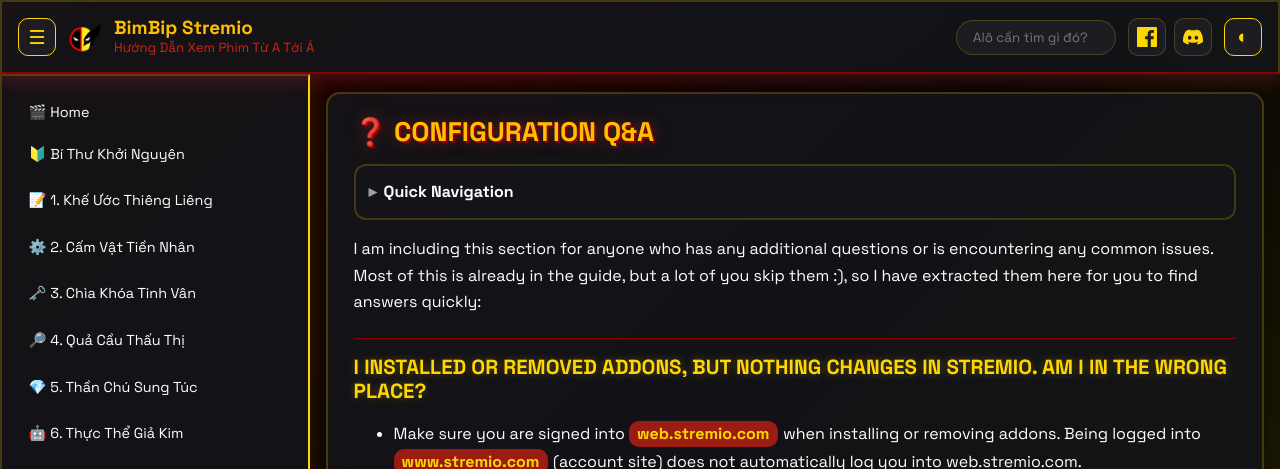
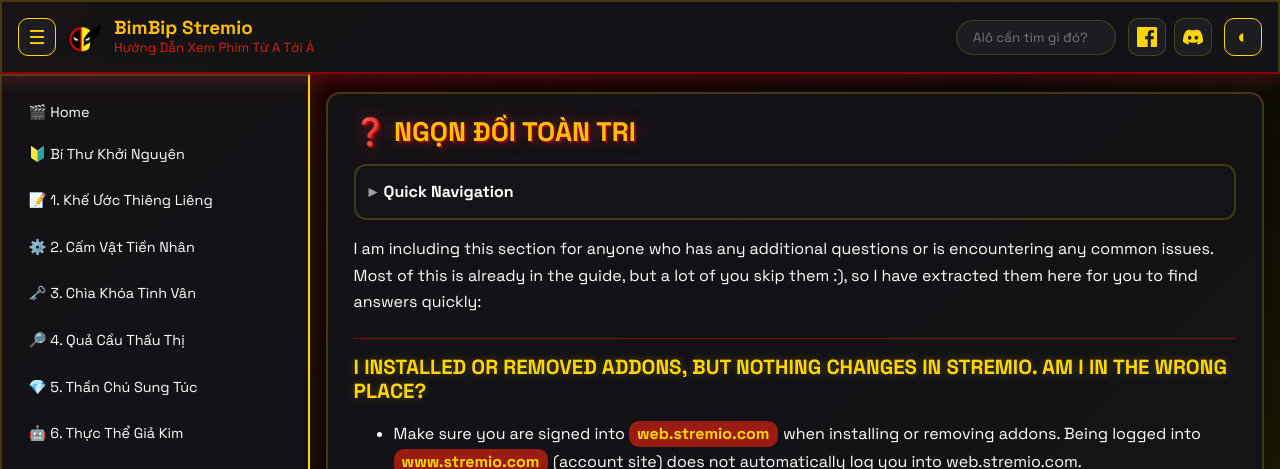
Before and after one commit to bimbipsubteam/bimbip-stremio, a Jekyll site: the page built from docs/guide/8-Configuration-QA.md, in a window 1280 px wide and 900 px high, cut to the strip 0-469 px from the top of the window. Built offline with Jekyll 4.4.1, drawn with Linux system fonts in a browser that asks for light colours; some of the changed text lies outside the part shown.

Commit message:
Update 8-Configuration-QA.md

```diff
--- a/docs/guide/8-Configuration-QA.md
+++ b/docs/guide/8-Configuration-QA.md
@@ -1,9 +1,9 @@
 ---
 layout: guide
-title: "❓ Configuration Q&A"
+title: "❓ Ngọn Đồi Toàn Tri"
 ---
 
-# ❓ Configuration Q&A
+# ❓ Ngọn Đồi Toàn Tri
 
 I am including this section for anyone who has any additional questions or is encountering any common issues. Most of this is already in the guide, but a lot of you skip them :), so I have extracted them here for you to find answers quickly:
 
```
